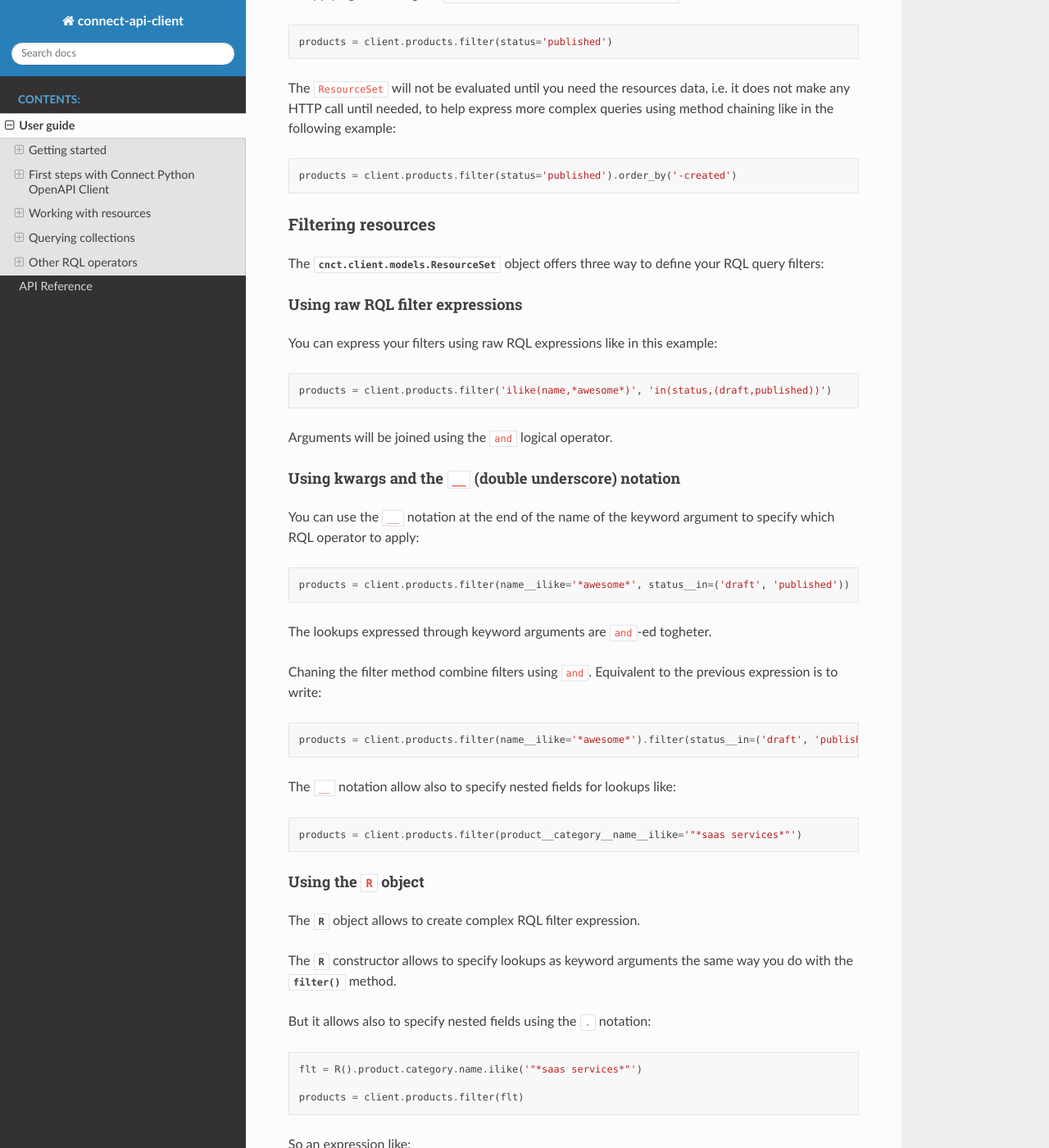
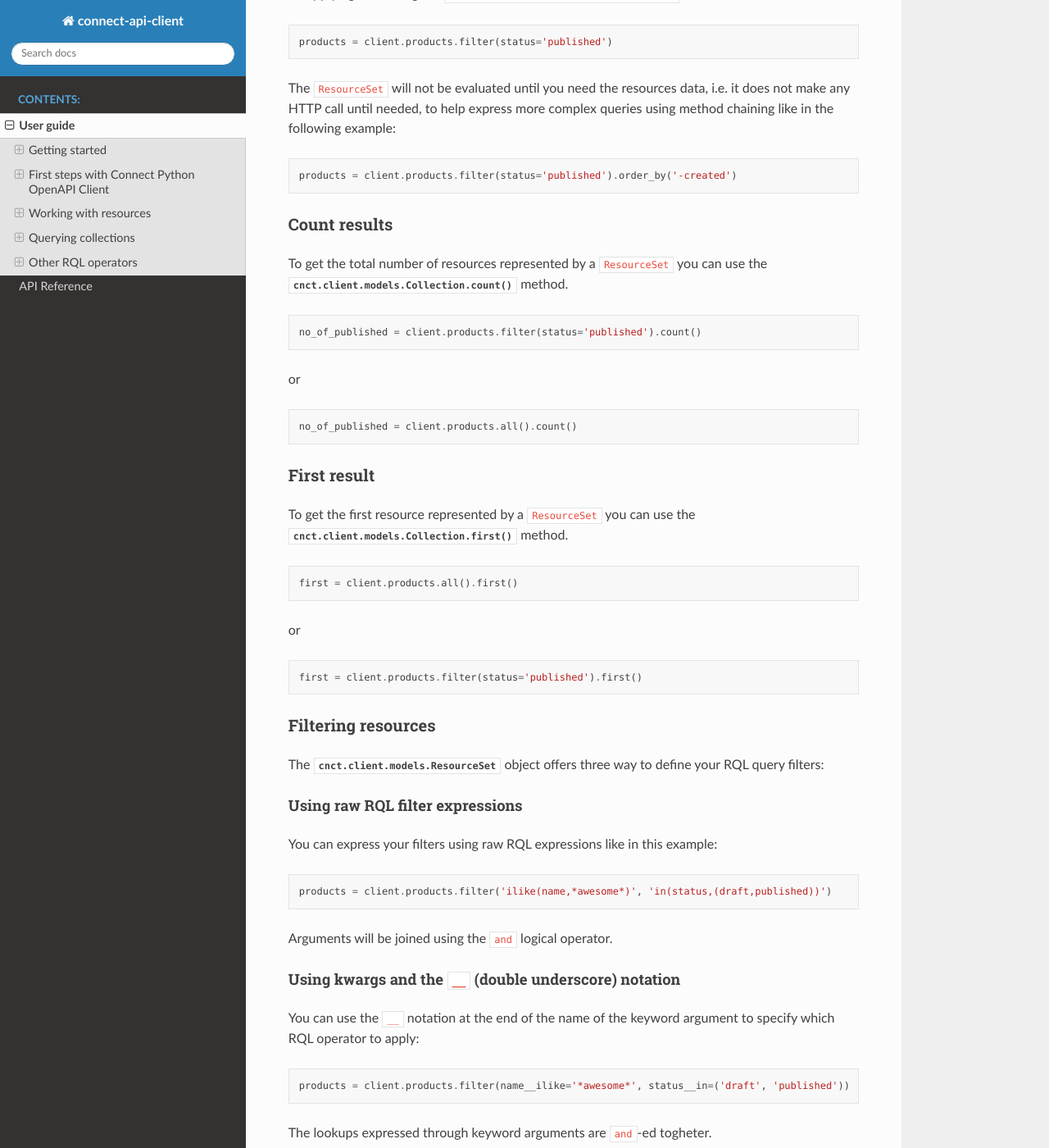
Before and after one commit to cloudblue/connect-python-openapi-client, a Sphinx documentation site: the page built from docs/guide.rst, in a window 1280 px wide and 1400 px high, scrolled down 4948 px. Shown: the whole window at 82% size. Built offline with Sphinx 7.4.7 and the Read the Docs theme 2.0.0, drawn with Linux system fonts in a browser that asks for light colours; the version number is read from the project's files by our own code.

Commit message:
rename ConnectError -> APIError

```diff
--- a/cnct/__init__.py
+++ b/cnct/__init__.py
@@ -3,7 +3,7 @@
 # This file is part of the Ingram Micro Cloud Blue Connect connect-fluent-client.
 # Copyright (c) 2019-2020 Ingram Micro. All Rights Reserved.
 
-from cnct.client.exceptions import ConnectError, HttpError, NotFoundError  # noqa
+from cnct.client.exceptions import APIError, HttpError, NotFoundError  # noqa
 from cnct.client.fluent import ConnectClient  # noqa
 from cnct.client.version import get_version  # noqa
 from cnct.rql import R  # noqa
--- a/docs/guide.rst
+++ b/docs/guide.rst
@@ -286,6 +286,43 @@ using method chaining like in the following example:
     products = client.products.filter(status='published').order_by('-created')
 
 
+Count results
+^^^^^^^^^^^^^
+
+To get the total number of resources represented by a ``ResourceSet`` you can use
+the :meth:`cnct.client.models.Collection.count` method.
+
+.. code-block:: python
+
+    no_of_published = client.products.filter(status='published').count()
+
+or
+
+.. code-block:: python
+
+    no_of_published = client.products.all().count()
+
+
+
+
+
+First result
+^^^^^^^^^^^^
+
+To get the first resource represented by a ``ResourceSet`` you can use
+the :meth:`cnct.client.models.Collection.first` method.
+
+.. code-block:: python
+
+    first = client.products.all().first()
+
+or
+
+.. code-block:: python
+
+    first = client.products.filter(status='published').first()
+
+
 Filtering resources
 ^^^^^^^^^^^^^^^^^^^
 
--- a/docs/reference.rst
+++ b/docs/reference.rst
@@ -53,7 +53,7 @@ RQL utility
 Exceptions
 ----------
 
-.. autoclass:: cnct.client.exceptions.ConnectError
+.. autoclass:: cnct.client.exceptions.APIError
    :members:
 
 .. autoclass:: cnct.client.exceptions.HttpError
```
Also changed, not shown: 4 other files.
